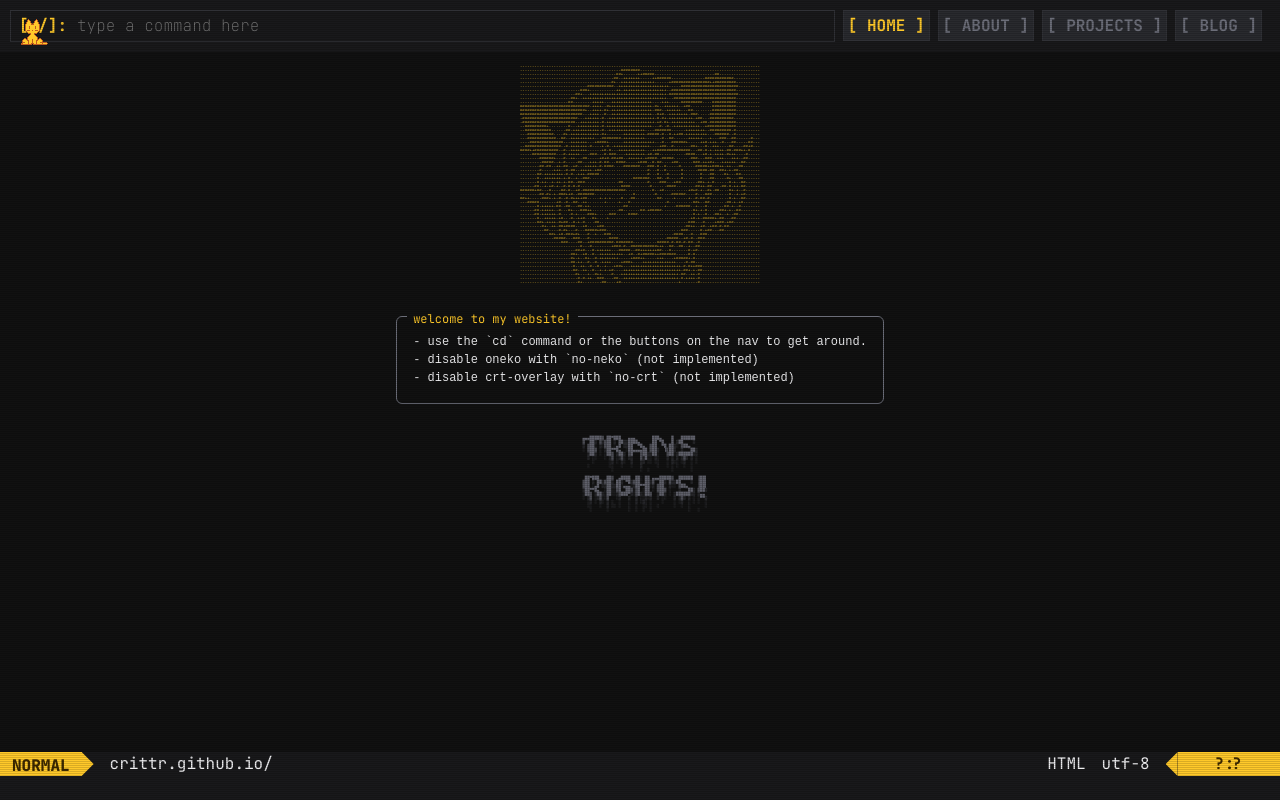
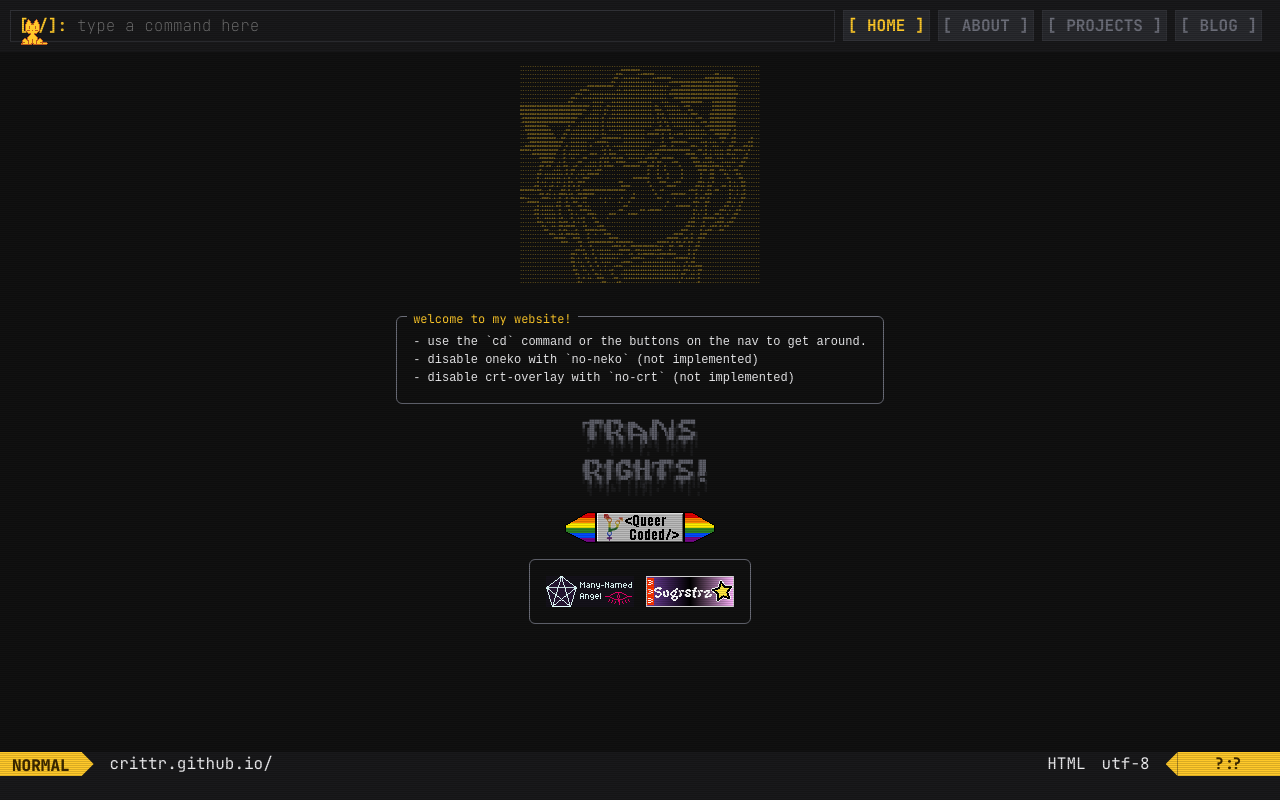
Before and after one commit to cr1ttr/cr1ttr.github.io, an Astro site: page / in a window 1280 px wide. Built offline with nearby package versions, Linux system fonts and the light colour scheme; Astro itself is replaced by a stand-in of ours; some icons are missing; a web font is replaced by a local one.

Commit message:
added webring and friends

```diff
--- a/src/pages/index.astro
+++ b/src/pages/index.astro
@@ -9,6 +9,23 @@ import AsciiContainer from "../components/ascii_container.astro";
 <style>
     .index-containers {
         margin: 2em;
+        width: 100%;
+        display: flex;
+        flex-direction: column;
+        align-items: center;
+        gap: 1em;
+    }
+
+    .qc-webring {
+        display: flex;
+        flex-direction: row;
+    }
+
+    .block-88x31 {
+        display: flex;
+        gap: 1em;
+        flex-direction: row;
+        flex-wrap: wrap;
     }
 </style>
 
@@ -25,6 +42,17 @@ import AsciiContainer from "../components/ascii_container.astro";
 - disable oneko with `no-neko` (not implemented)
 - disable crt-overlay with `no-crt` (not implemented)</pre>
         </AsciiContainer>
+        <AsciiBlock size="4px" color="var(--gray-8)">{flavor}</AsciiBlock>
+        <div class="qc-webring">
+            <a href="https://webring.queercoded.dev/prev?source=cr1ttr.github.io"><img src="/button-prev.png"/></a>
+            <a href="https://webring.queercoded.dev/"><img src="/88x31.gif"/></a>
+            <a href="https://webring.queercoded.dev/next?source=cr1ttr.github.io"><img src="/button-next.png"/></a>
+        </div>
+        <AsciiContainer>
+            <div class="block-88x31">
+                <a href="https://null-version-nova.github.io/"><img src="/manynamedangel.gif"/></a>
+                <a href="https://sugrstrz.com/"><img src="/SugrBadge.png"/></a>
+            </div>
+        </AsciiContainer>
     </div>
-    <AsciiBlock size="4px" color="var(--gray-8)">{flavor}</AsciiBlock>
 </DefaultLayout>
```
Also changed, not shown: public/88x31.gif (added), public/SugrBadge.png (added), public/button-next.png (added), public/button-prev.png (added), public/manynamedangel.gif (added).
